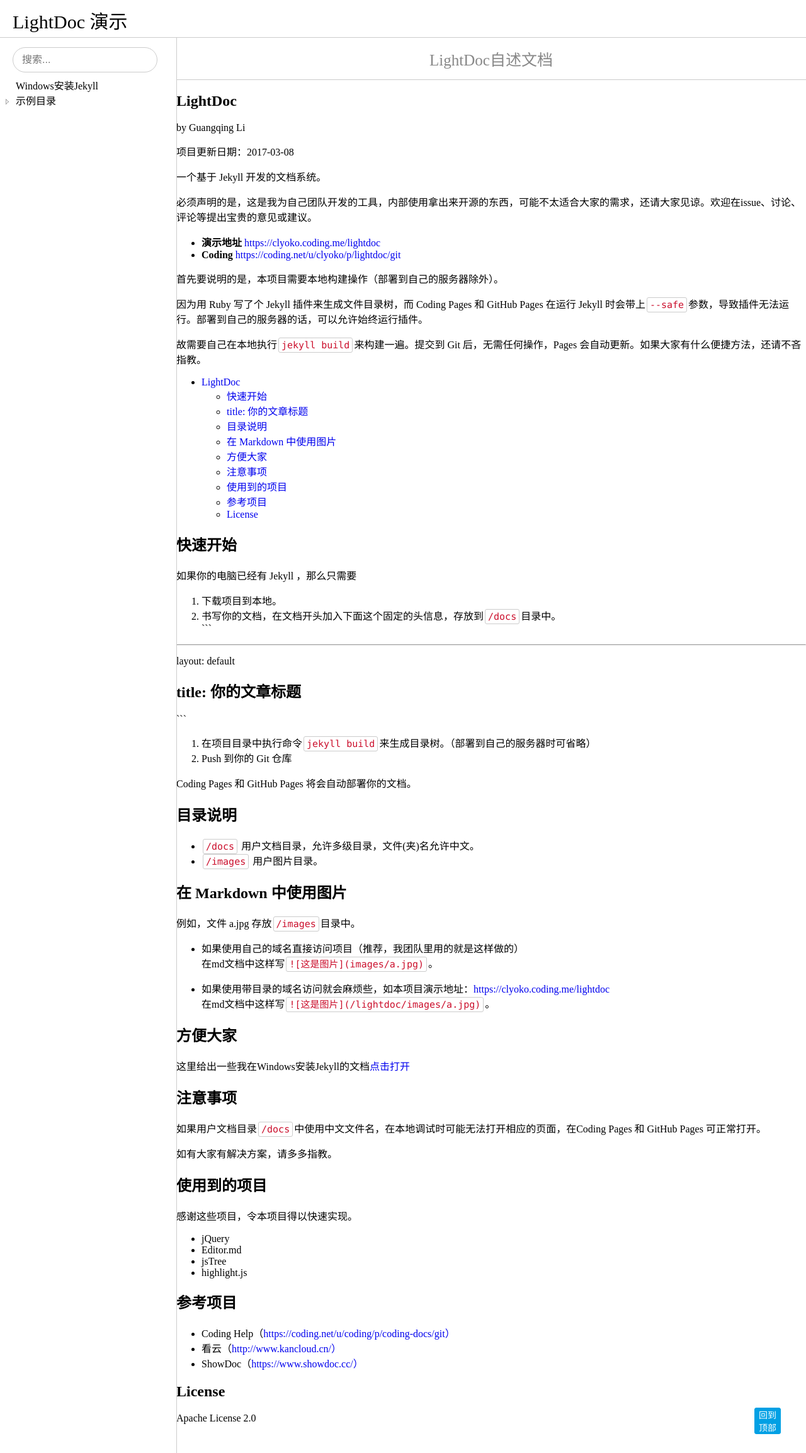
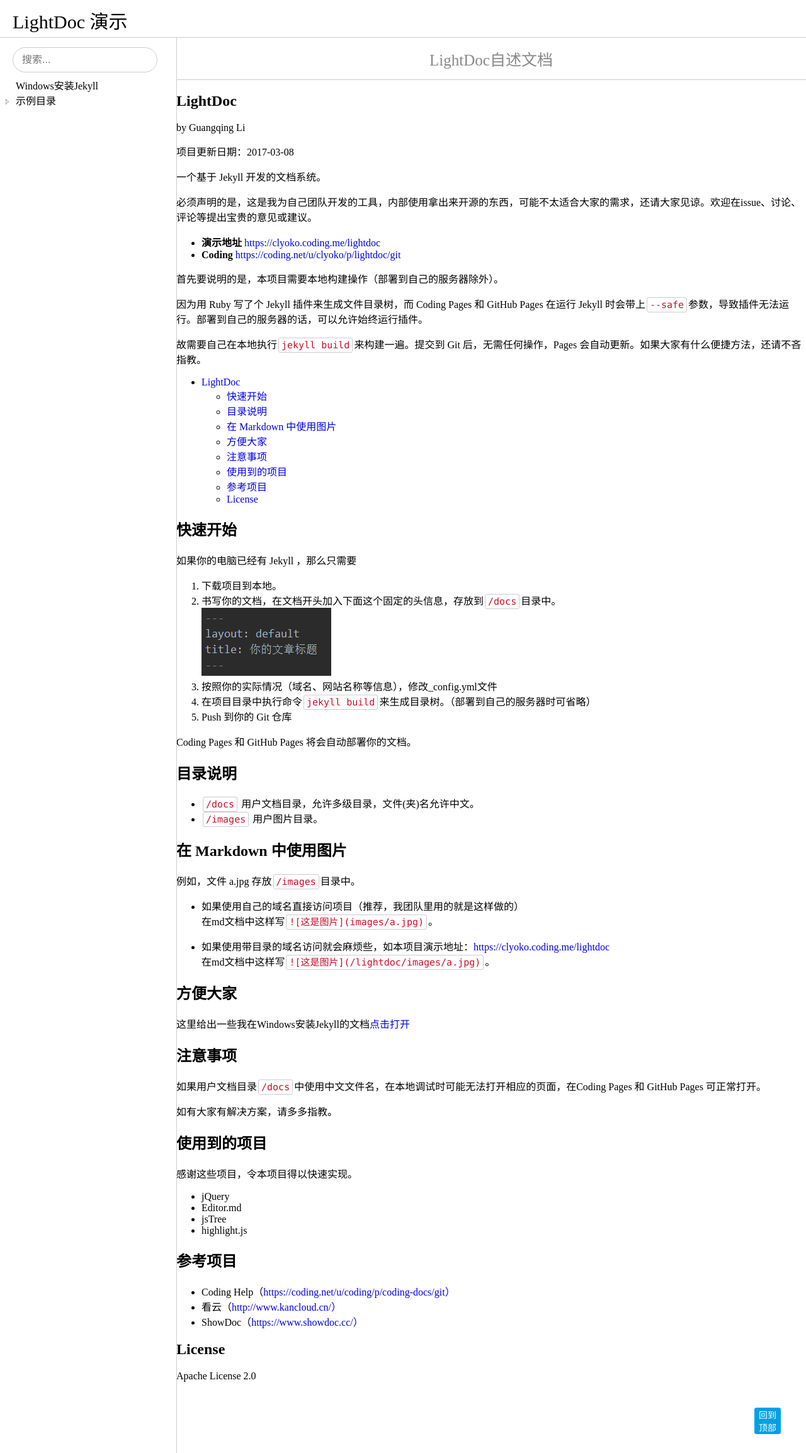
Before and after one commit to Basic-Components/lightdoc, a Jekyll site: the page built from index.html, in a window 1280 px wide. Shown: the whole page at 63% size. Built offline with Jekyll 4.4.1, drawn with Linux system fonts in a browser that asks for light colours.

Commit message:
调整自述文件

````diff
--- a/index.html
+++ b/index.html
@@ -30,15 +30,10 @@
 
 1. 下载项目到本地。
 2. 书写你的文档，在文档开头加入下面这个固定的头信息，存放到`/docs`目录中。
-```
-
----
-layout: default
-title: 你的文章标题
----
-```
-3. 在项目目录中执行命令`jekyll build`来生成目录树。（部署到自己的服务器时可省略）
-4. Push 到你的 Git 仓库
+![头信息](/lightdoc/images/head_info.png)
+3. 按照你的实际情况（域名、网站名称等信息），修改_config.yml文件
+4. 在项目目录中执行命令`jekyll build`来生成目录树。（部署到自己的服务器时可省略）
+5. Push 到你的 Git 仓库
 
 Coding Pages 和 GitHub Pages 将会自动部署你的文档。
 
````
Also changed, not shown: README.md, images/head_info.png (added).
